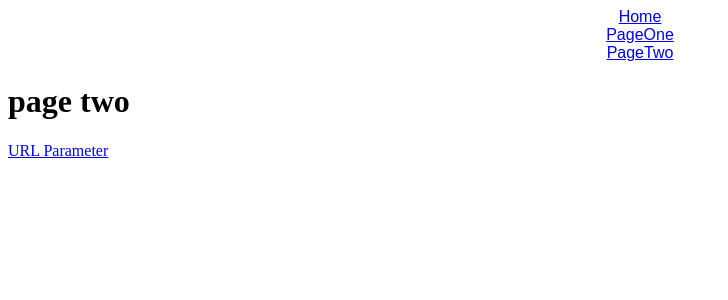
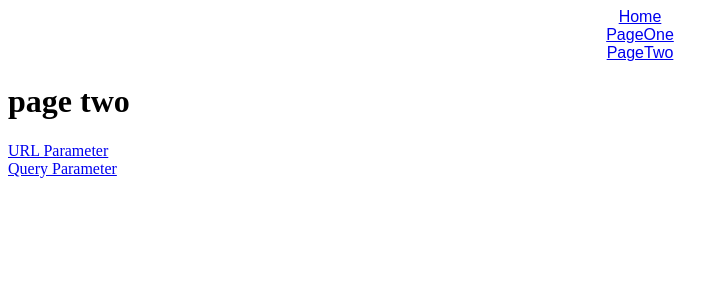
Before and after one commit to m-abe-dev/react-router, a React (Create React App) app: page /pageTwo in a window 1280 px wide. Shown: the top 300 px of the page, without its empty margins (0-728 px from the left). Built offline with nearby package versions, Linux system fonts and the light colour scheme.

Commit message:
クエリパラメータを扱う

```diff
--- a/src/UrlParameter.jsx
+++ b/src/UrlParameter.jsx
@@ -1,11 +1,15 @@
-import { useParams } from "react-router-dom";
+import { useParams, useLocation } from "react-router-dom";
 
 export const UrlParameter = () => {
+  const { search } = useLocation();
+  const query = new URLSearchParams(search);
+  console.log(query);
   const { id } = useParams();
   return (
     <div>
       <h1>UrlParameter</h1>
       <p>このパラメーターは{id}です</p>
+      <p>このクエリパラメーターは{query.get("name")}です</p>
     </div>
   );
 };
--- a/src/pageTwo.jsx
+++ b/src/pageTwo.jsx
@@ -5,6 +5,8 @@
     <div>
       <h1>page two</h1>
       <Link to="/pageTwo/100">URL Parameter</Link>
+      <br />
+      <Link to="/pageTwo/100?query=hogehoge">Query Parameter</Link>
     </div>
   );
 };
```
